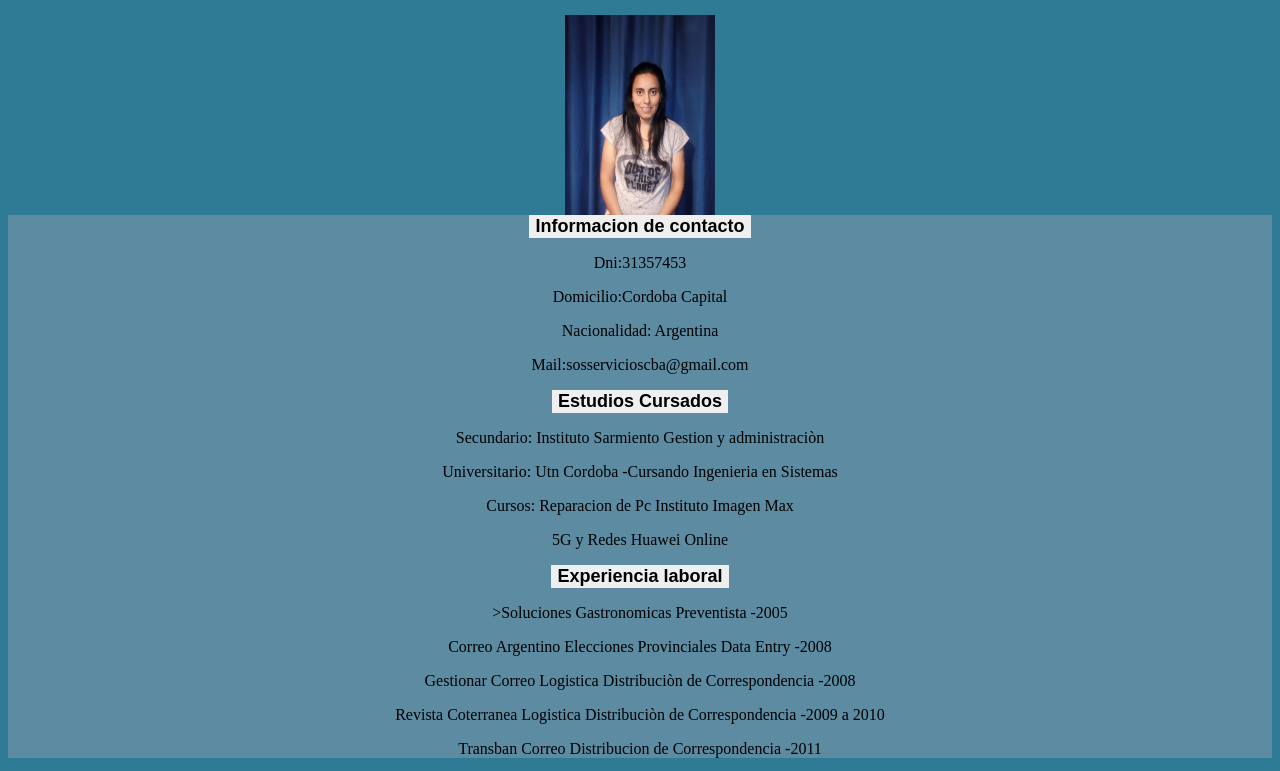
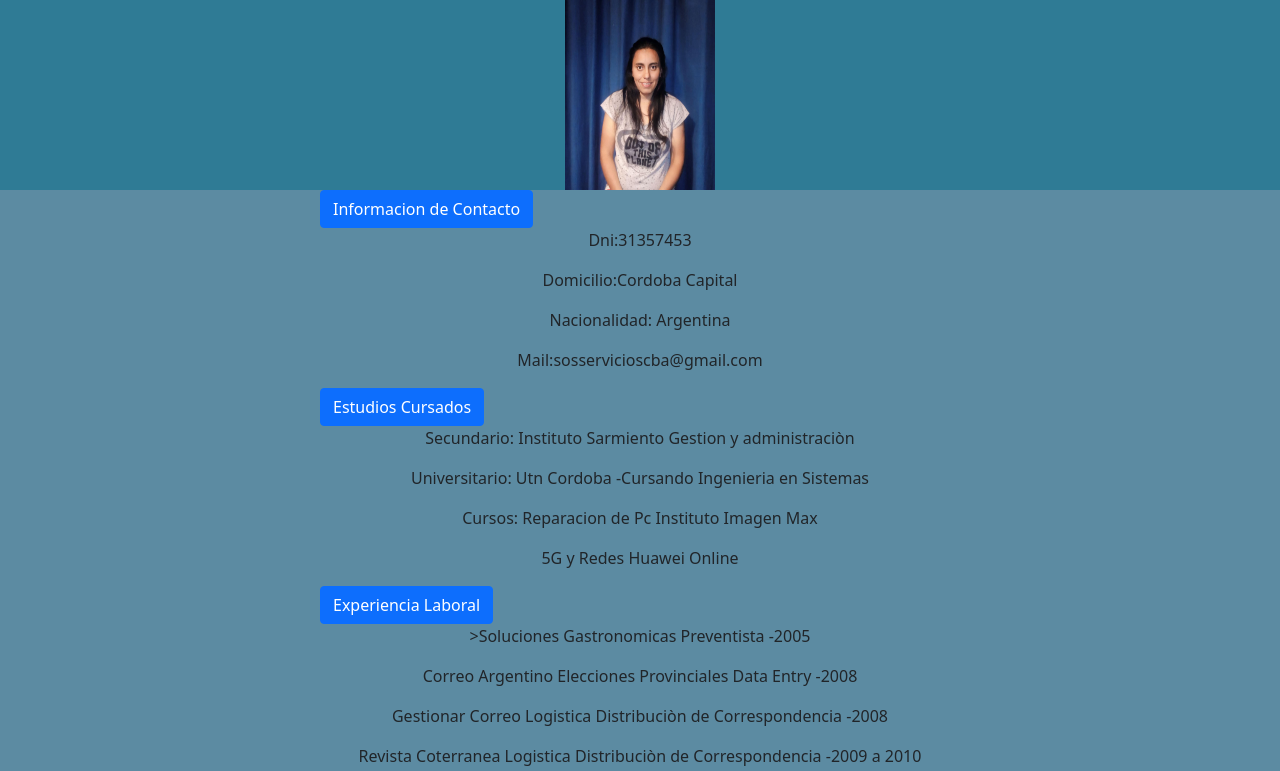
Before and after one commit to yaninacba/CurriculumVitae, a plain HTML site: page index.html in a window 1280 px wide. Shown: the part 112-883 px from the top of the page. Drawn offline with nearby package versions, Linux system fonts and the light colour scheme.

Commit message:
Update index.html
agregue boostrap

```diff
--- a/index.html
+++ b/index.html
@@ -4,7 +4,9 @@
     <meta charset="UTF-8">
     <meta http-equiv="X-UA-Compatible" content="IE=edge">
     <meta name="viewport" content="width=device-width, initial-scale=1.0">
+    <link href="https://cdn.jsdelivr.net/npm/bootstrap@5.0.2/dist/css/bootstrap.min.css" rel="stylesheet" integrity="sha384-EVSTQN3/azprG1Anm3QDgpJLIm9Nao0Yz1ztcQTwFspd3yD65VohhpuuCOmLASjC" crossorigin="anonymous">
     <link rel="stylesheet" href="estilos.css">
+
     <title>Curriculum vitae</title>
 </head>
 <body>
@@ -20,8 +22,10 @@
 
 
      <nav>
-     <div id="base" >
-        <button id="contacto" >Informacion de contacto</button>
+     <div class="d-grid gap-2 col-6 mx-auto">
+
+        <div id="base" >
+         <button class="btn btn-primary" type="button">Informacion de Contacto</button>
         <div id="texto3">
             <p>Dni:31357453</p>
             <p>Domicilio:Cordoba Capital</p>
@@ -31,7 +35,7 @@
      </div>
 
      <div id="base1">
-         <button id="estudios">Estudios Cursados</button>
+        <button class="btn btn-primary" type="button">Estudios Cursados</button>
          <div id="texto1">
             <p>Secundario: Instituto Sarmiento Gestion y administraciòn</p>
             <p>Universitario: Utn Cordoba -Cursando Ingenieria en Sistemas</p>
@@ -43,7 +47,7 @@
      </div>
 
      <div id="base2">
-        <button id="laboral">Experiencia laboral</button>
+         <button class="btn btn-primary" type="button">Experiencia Laboral</button>
 
           <div id="texto2">
             <p>>Soluciones Gastronomicas Preventista -2005</p>
@@ -54,6 +58,7 @@
          </div>
 
      </div>
+     </div>
     </nav>
 
 
```
